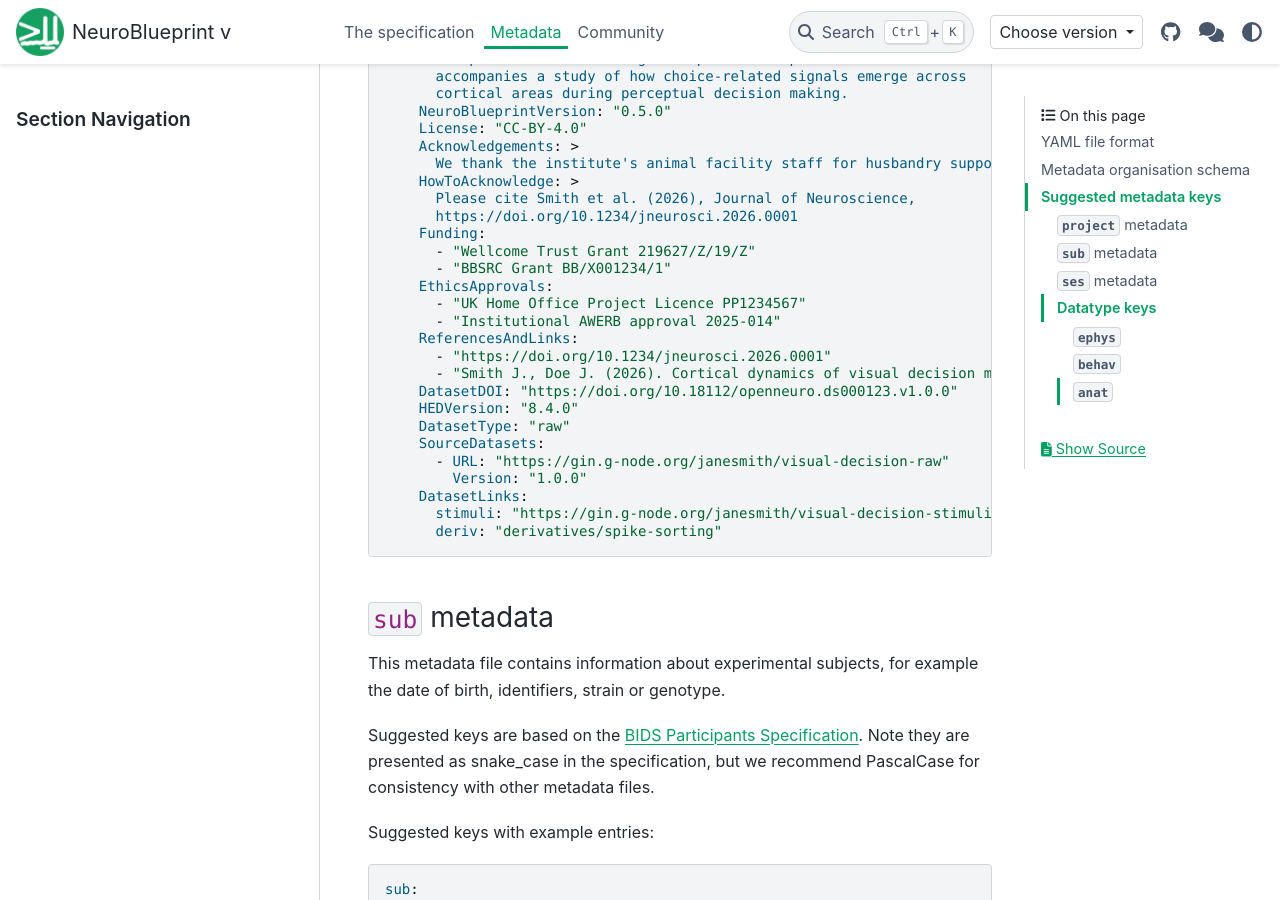
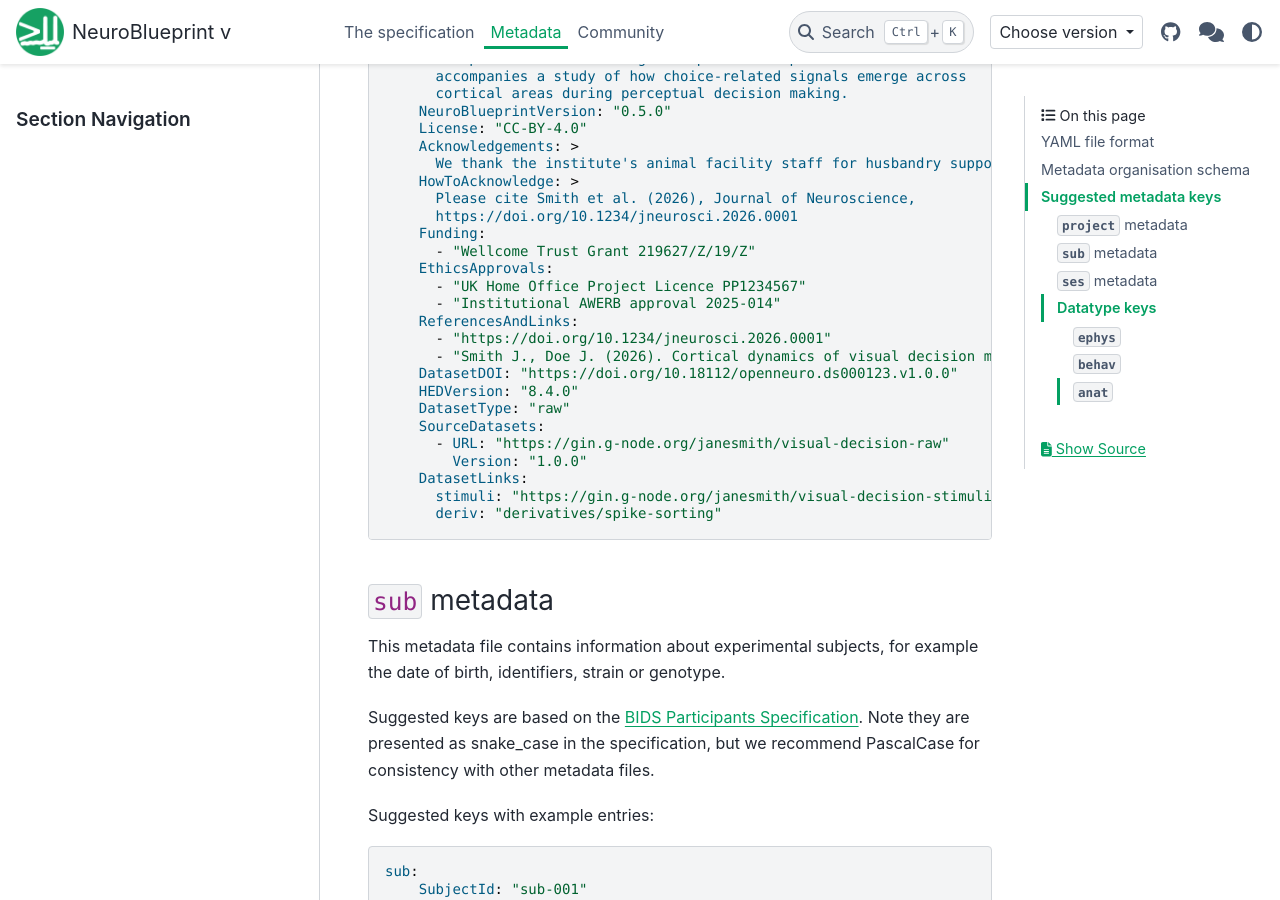
Before and after one commit to neuroinformatics-unit/NeuroBlueprint, a Sphinx documentation site: the page built from docs/source/metadata.md, in a window 1280 px wide and 900 px high, scrolled down 5974 px. Built offline with Sphinx 7.4.7 and the PyData theme 0.15.4, drawn with Linux system fonts in a browser that asks for light colours; the version number could not be read and is left out.

Commit message:
Remove BBSRC.

```diff
--- a/docs/source/metadata.md
+++ b/docs/source/metadata.md
@@ -281,7 +281,6 @@ project:
       https://doi.org/10.1234/jneurosci.2026.0001
     Funding:
       - "Wellcome Trust Grant 219627/Z/19/Z"
-      - "BBSRC Grant BB/X001234/1"
     EthicsApprovals:
       - "UK Home Office Project Licence PP1234567"
       - "Institutional AWERB approval 2025-014"
```
